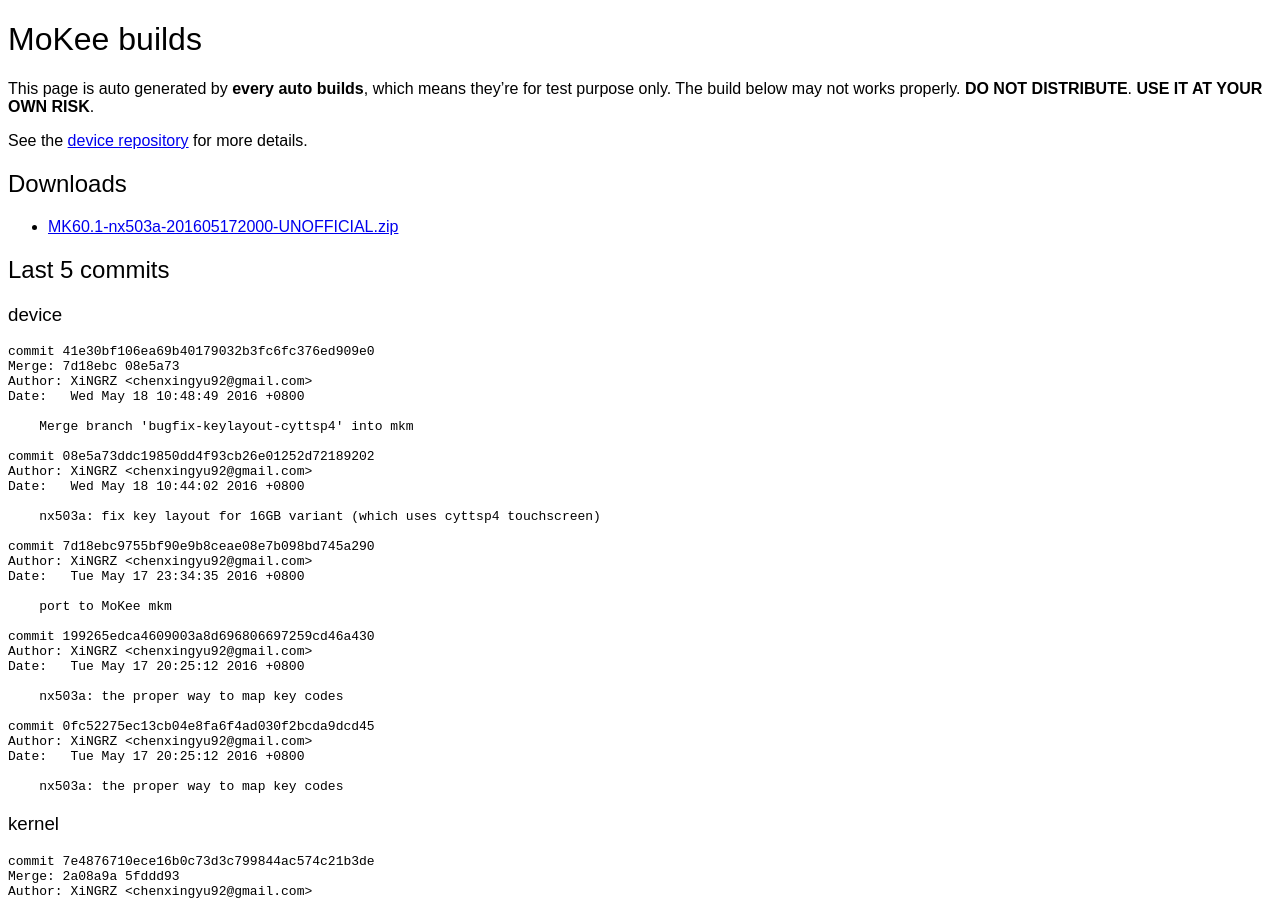
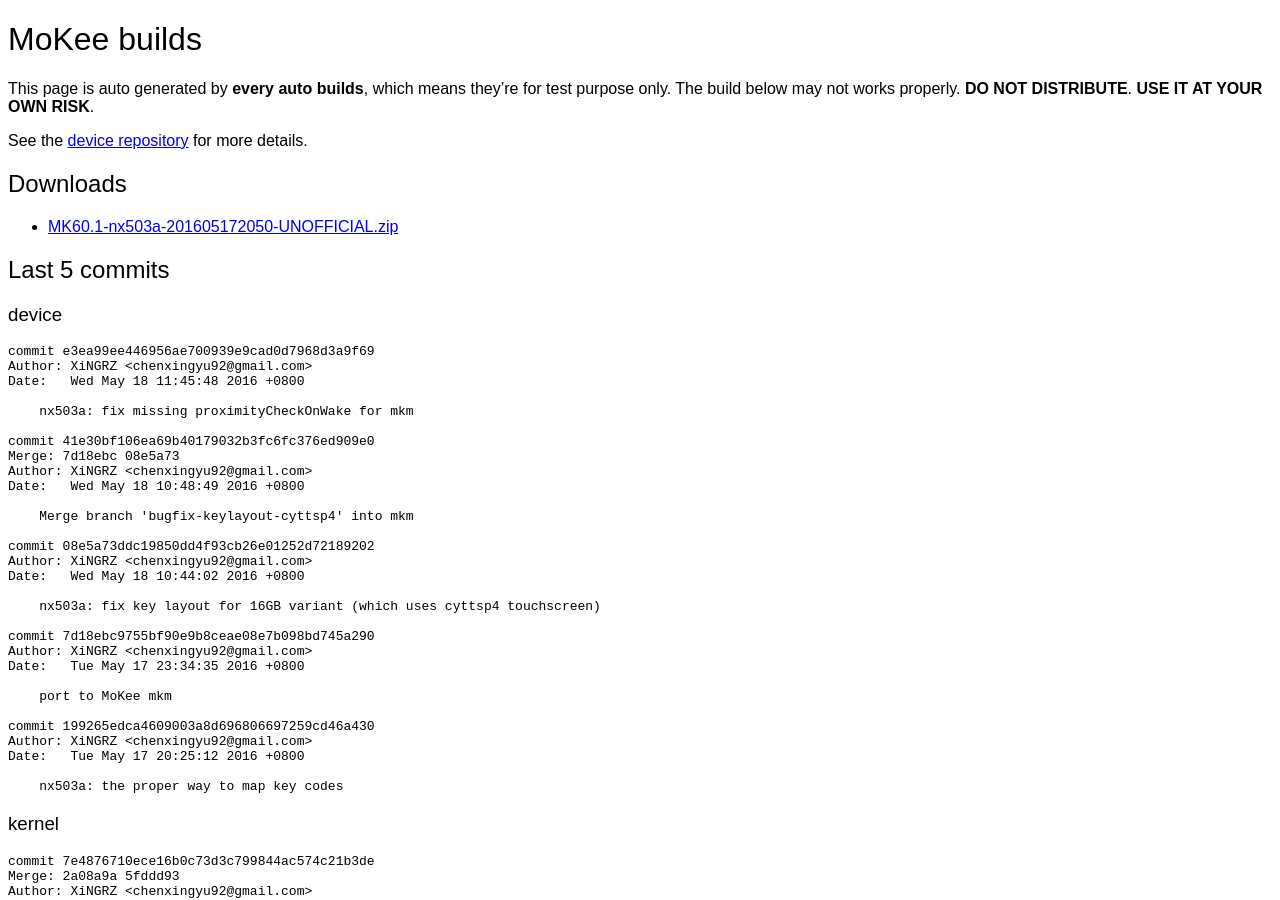
Before and after one commit to ilasx/nx503a-dev.github.io, a Jekyll site: the page built from mokee.md, in a window 1280 px wide and 900 px high. Built offline with Jekyll 4.4.1, drawn with Linux system fonts in a browser that asks for light colours.

Commit message:
publish auto build MK60.1-nx503a-201605172050-UNOFFICIAL.zip

````diff
--- a/mokee.md
+++ b/mokee.md
@@ -11,13 +11,19 @@ See the [device repository](https://github.com/nx503a-dev/android_device_zte_nx5
 
 ## Downloads
 
-- [MK60.1-nx503a-201605172000-UNOFFICIAL.zip](http://o6wea3e46.bkt.clouddn.com/MK60.1-nx503a-201605172000-UNOFFICIAL.zip)
+- [MK60.1-nx503a-201605172050-UNOFFICIAL.zip](http://o6wea3e46.bkt.clouddn.com/MK60.1-nx503a-201605172050-UNOFFICIAL.zip)
 
 ## Last 5 commits
 
 ### device
 
 ```
+commit e3ea99ee446956ae700939e9cad0d7968d3a9f69
+Author: XiNGRZ <chenxingyu92@gmail.com>
+Date:   Wed May 18 11:45:48 2016 +0800
+
+    nx503a: fix missing proximityCheckOnWake for mkm
+
 commit 41e30bf106ea69b40179032b3fc6fc376ed909e0
 Merge: 7d18ebc 08e5a73
 Author: XiNGRZ <chenxingyu92@gmail.com>
@@ -38,12 +44,6 @@ Date:   Tue May 17 23:34:35 2016 +0800
     port to MoKee mkm
 
 commit 199265edca4609003a8d696806697259cd46a430
-Author: XiNGRZ <chenxingyu92@gmail.com>
-Date:   Tue May 17 20:25:12 2016 +0800
-
-    nx503a: the proper way to map key codes
-
-commit 0fc52275ec13cb04e8fa6f4ad030f2bcda9dcd45
 Author: XiNGRZ <chenxingyu92@gmail.com>
 Date:   Tue May 17 20:25:12 2016 +0800
 
````
